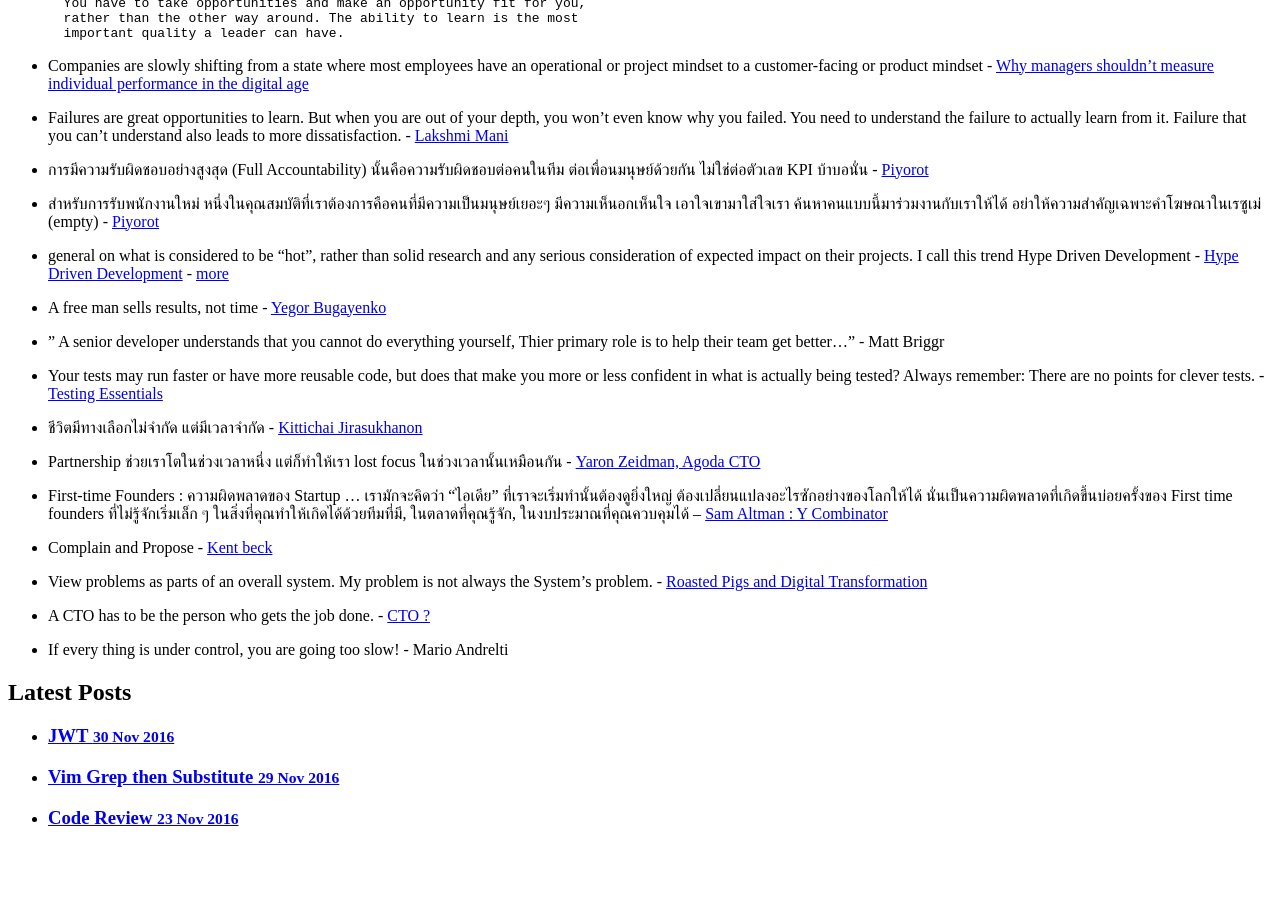
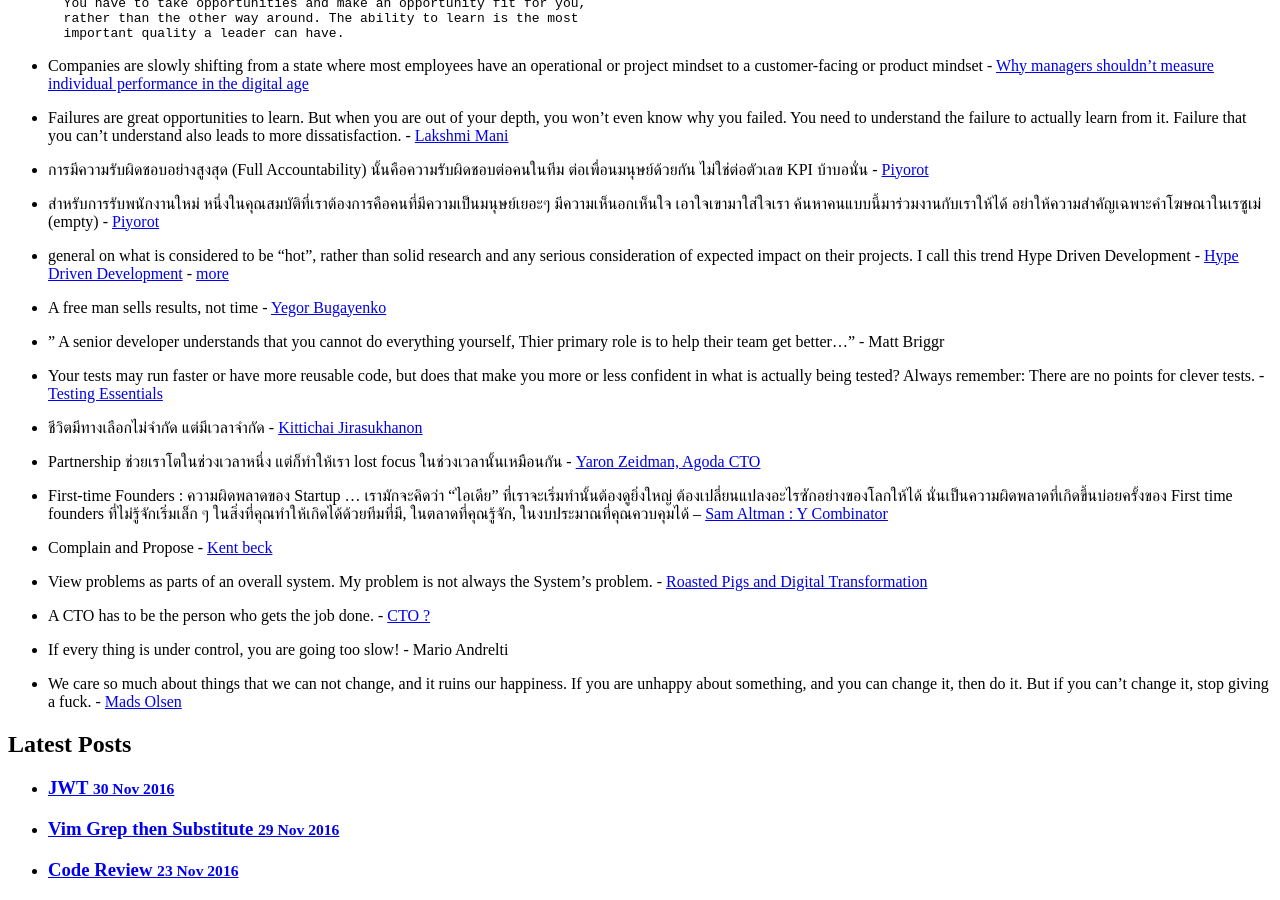
Before and after one commit to ibotdotout/ibotdotout.github.io, a Jekyll site: the page built from _posts/2014-11-26-dev-quotes.md, in a window 1280 px wide and 900 px high, scrolled down 4074 px. Built offline with Jekyll 4.4.1, drawn with Linux system fonts in a browser that asks for light colours; nearby versions of some CDN libraries; comment, search, counter and statistics services are not loaded; before the commit the page ends 4922 px from its top, so only the background shows below that.

Commit message:
update(dev): new quotes

```diff
--- a/_posts/2014-11-26-dev-quotes.md
+++ b/_posts/2014-11-26-dev-quotes.md
@@ -257,3 +257,7 @@ update_date: 2017-08-26
 * A CTO has to be the person who gets the job done. - [CTO ?](https://www.quora.com/What-does-a-CTO-need-to-know-to-be-a-CTO-It-seems-that-its-just-a-summation-of-experience-over-time-and-in-some-cases-a-CTO-may-have-no-idea-how-something-works-unless-they-do-some-work-afterwards-to-learn/answer/Jim-Brashear-1?srid=8ri6)
 
 * If every thing is under control, you are going too slow! - Mario Andrelti
+
+* We care so much about things that we can not change, and it ruins our
+  happiness. If you are unhappy about something, and you can change it, then do
+  it. But if you can’t change it, stop giving a fuck. - [Mads Olsen](https://www.quora.com/If-you-can-give-me-only-one-tip-to-improve-my-life-what-would-it-be/answer/Mads-Olsen-3?srid=8ri6)
```
